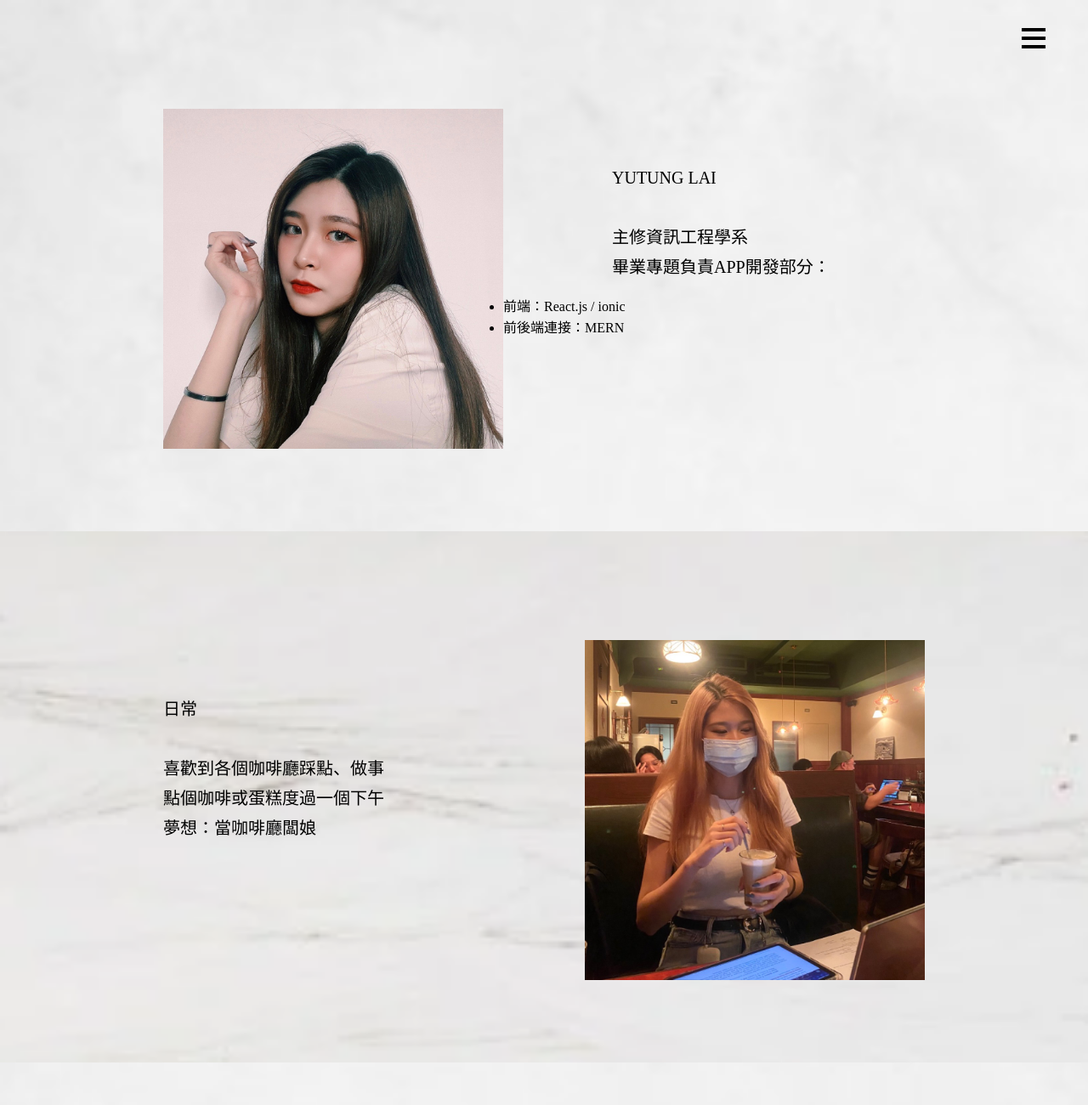
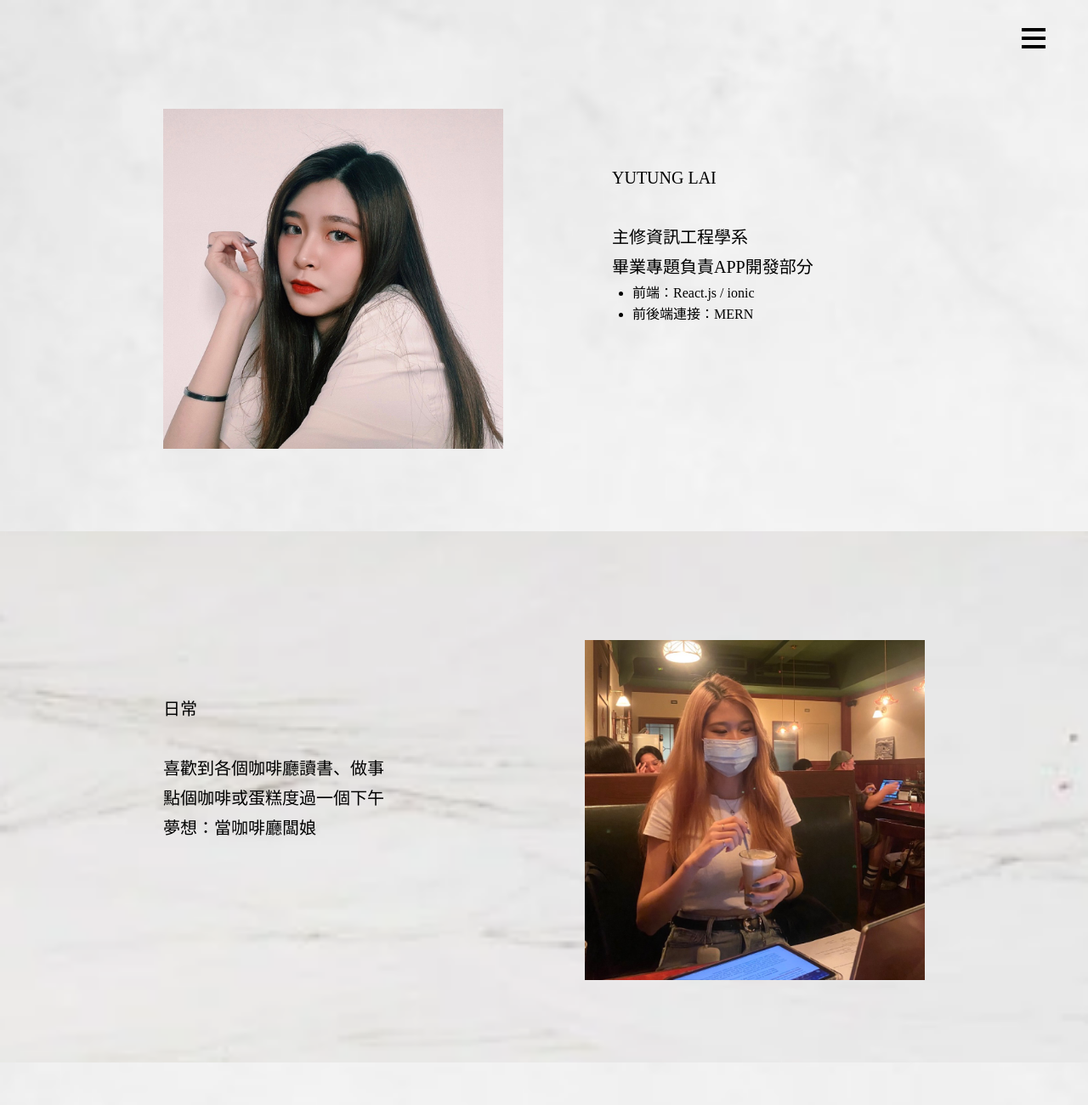
Before and after one commit to yutong1118/yutong1118.github.io, a plain HTML site: page about.html in a window 1280 px wide. Shown: the top 1300 px of the page at 85% size. Drawn offline with nearby package versions, Linux system fonts and the light colour scheme.

Commit message:
0831-100

```diff
--- a/about.html
+++ b/about.html
@@ -19,8 +19,8 @@
             <p style="display: flex; position: relative; padding-left: 10%; padding-top: 15%; margin: 0px; line-height: 35px; font-size: 20px;">
             YUTUNG LAI<br><br>
             主修資訊工程學系<br>
-            畢業專題負責APP開發部分：<br>
-            <ul style="margin-left: 0 0 0 55%; line-height: 25px;">
+            畢業專題負責APP開發部分<br>
+            <ul style="margin: 0 0 0 55%; line-height: 25px;">
                 <li>
                     前端：React.js / ionic
                 </li>
@@ -35,7 +35,7 @@
             <img src="images/coffee.jpg" alt="coffee" class="align-right slide-in">
             <p style="display: flex; position: relative; padding-left: 15%; padding-top: 15%; margin: 0px; line-height: 35px; font-size: 20px;">
             日常<br><br>
-            喜歡到各個咖啡廳踩點、做事<br>
+            喜歡到各個咖啡廳讀書、做事<br>
             點個咖啡或蛋糕度過一個下午<br>
             夢想：當咖啡廳闆娘</p>
         </div>
```
